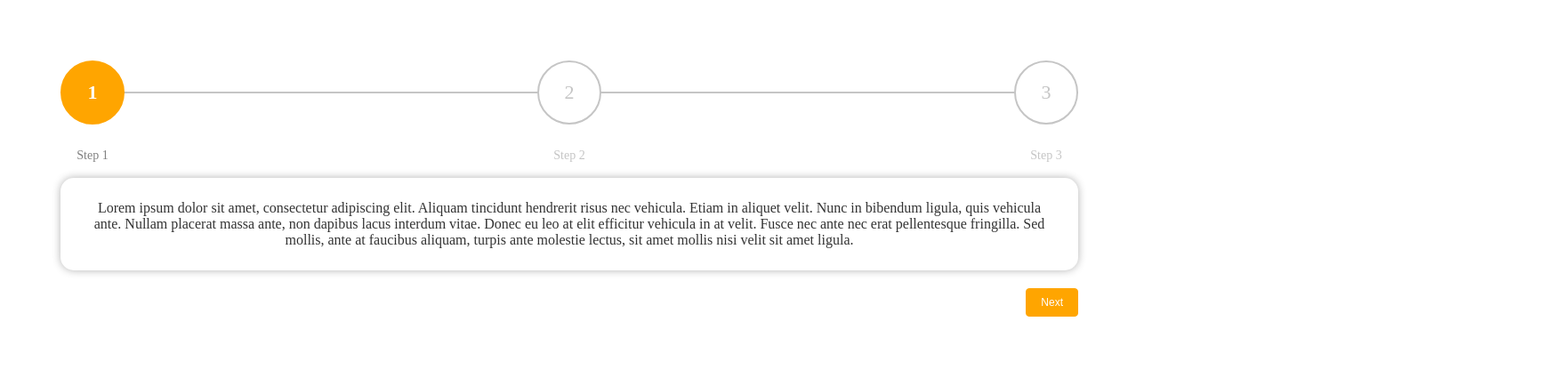
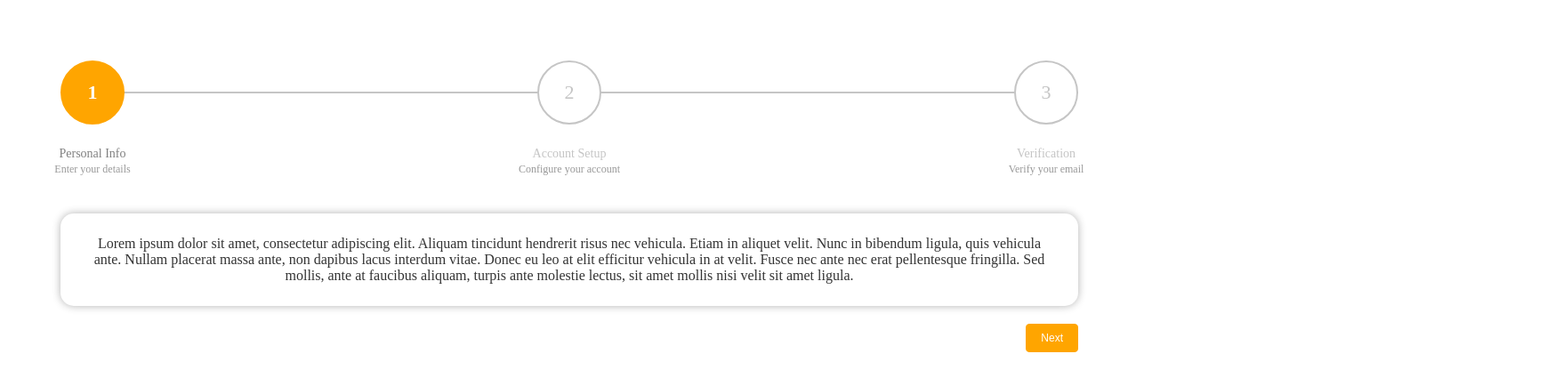
Before and after one commit to Laximas/vue3-steppy, a Vue app: page / in a window 1280 px wide. Shown: the top 434 px of the page at 89% size, 1748 px wide, since content can reach past the window. Built offline with nearby package versions, Linux system fonts and the light colour scheme.

Commit message:
Add step descriptions

```diff
--- a/package.json
+++ b/package.json
@@ -1,7 +1,7 @@
 {
   "name": "vue3-steppy",
   "description": "A customizable Vue 3 Stepper plugin",
-  "version": "1.5.14",
+  "version": "1.6.0",
   "type": "module",
   "private": false,
   "author": "Mike Konstantakos",
@@ -47,13 +47,13 @@
     "lint": "eslint . --ext .vue,.js,.jsx,.cjs,.mjs --fix --ignore-path .gitignore"
   },
   "dependencies": {
-    "vue": "^3.5.29"
+    "vue": "^3.5.30"
   },
   "devDependencies": {
     "@rushstack/eslint-patch": "^1.16.1",
     "@vitejs/plugin-vue": "^6.0.4",
     "@vue/eslint-config-prettier": "^10.2.0",
-    "eslint": "10.0.2",
+    "eslint": "10.0.3",
     "eslint-plugin-vue": "^10.8.0",
     "gh-pages": "^6.3.0",
     "prettier": "^3.8.1",
--- a/src/App.vue
+++ b/src/App.vue
@@ -1,5 +1,11 @@
 <template>
-  <Steppy v-model:step="step" :loading="loading" :finalize="finalize">
+  <Steppy
+    v-model:step="step"
+    :tabs="tabs"
+    :loading="loading"
+    :finalize="finalize"
+    :contentMarginTop="100"
+  >
     <template #1
       >Lorem ipsum dolor sit amet, consectetur adipiscing elit. Aliquam
       tincidunt hendrerit risus nec vehicula. Etiam in aliquet velit. Nunc in
@@ -37,6 +43,12 @@ import { ref } from 'vue';
 const step = ref<number>(1);
 const loading = ref<boolean>(false);
 
+const tabs = ref([
+  { title: 'Personal Info', description: 'Enter your details', isValid: true, iconSuccess: null },
+  { title: 'Account Setup', description: 'Configure your account', isValid: true, iconSuccess: null },
+  { title: 'Verification', description: 'Verify your email', isValid: true, iconSuccess: null },
+]);
+
 const finalize = (): void => {
   loading.value = true;
 };
--- a/src/components/Vue3Steppy.vue
+++ b/src/components/Vue3Steppy.vue
@@ -32,7 +32,10 @@
           />
           <span class="number">{{ index + 1 }}</span>
         </div>
-        <span class="steppy-item-title">{{ item.title }}</span>
+        <div class="steppy-item-text">
+          <span class="steppy-item-title">{{ item.title }}</span>
+          <span v-if="item.description" class="steppy-item-description">{{ item.description }}</span>
+        </div>
       </div>
     </div>
 
@@ -143,6 +146,10 @@ const props = defineProps({
     type: Number,
     default: 68,
   },
+  contentMarginTop: {
+    type: Number,
+    default: 60,
+  },
 });
 
 const cssVars = computed(() => {
@@ -151,6 +158,7 @@ const cssVars = computed(() => {
     "--primaryColor2": props.primaryColor2,
     "--backgroundColor": props.backgroundColor,
     "--circleSize": `${props.circleSize}px`,
+    "--contentMarginTop": `${props.contentMarginTop}px`,
   };
 });
 
@@ -261,11 +269,26 @@ body {
     }
   }
 
-  &-title {
+.steppy-item-text {
     position: absolute;
     text-align: center;
+    bottom: -58px;
+    width: 100%;
+    display: flex;
+    flex-direction: column;
+    align-items: center;
+    gap: 2px;
+  }
+
+  .steppy-item-title {
     font-size: 14px;
-    bottom: -43px;
+    font-weight: 500;
+  }
+
+  .steppy-item-description {
+    font-size: 12px;
+    color: #999;
+    transition: $transition;
   }
 }
 
@@ -292,6 +315,11 @@ body {
   .steppy-item-title {
     color: $primary-1;
   }
+
+  .steppy-item-description {
+    color: $primary-1;
+    opacity: 0.7;
+  }
 }
 
 .steppy-item.current {
@@ -305,6 +333,10 @@ body {
   .steppy-item-title {
     color: #818181;
   }
+
+  .steppy-item-description {
+    color: #999;
+  }
 }
 
 .steppy-pane {
@@ -314,7 +346,7 @@ body {
   border-radius: 15px;
   padding: 25px 25px;
   box-shadow: 0 0 10px rgba(0, 0, 0, 0.3);
-  margin: 60px 0 20px 0;
+  margin: var(--contentMarginTop) 0 20px 0;
 }
 
 .controls {
--- a/src/vue3-steppy.d.ts
+++ b/src/vue3-steppy.d.ts
@@ -3,7 +3,7 @@ declare module '@/components/Vue3Steppy.vue' {
 
   export interface SteppyProps {
     step: number;
-    tabs: Array<{ title: string; iconSuccess?: string; isValid: boolean; }>;
+    tabs: Array<{ title: string; description?: string; iconSuccess?: string; isValid: boolean; }>;
     finalize: () => void;
     backText: string;
     nextText: string;
@@ -13,6 +13,7 @@ declare module '@/components/Vue3Steppy.vue' {
     primaryColor2: string;
     backgroundColor: string;
     circleSize: number;
+    contentMarginTop: number;
   }
 
   const Steppy: DefineComponent<SteppyProps>;
```
Also changed, not shown: 2 other files (tests, documents, lock files or other folders).
